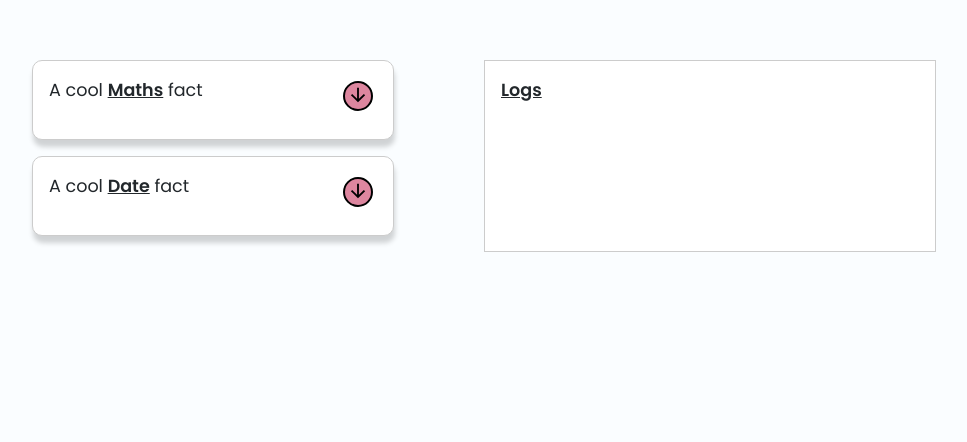
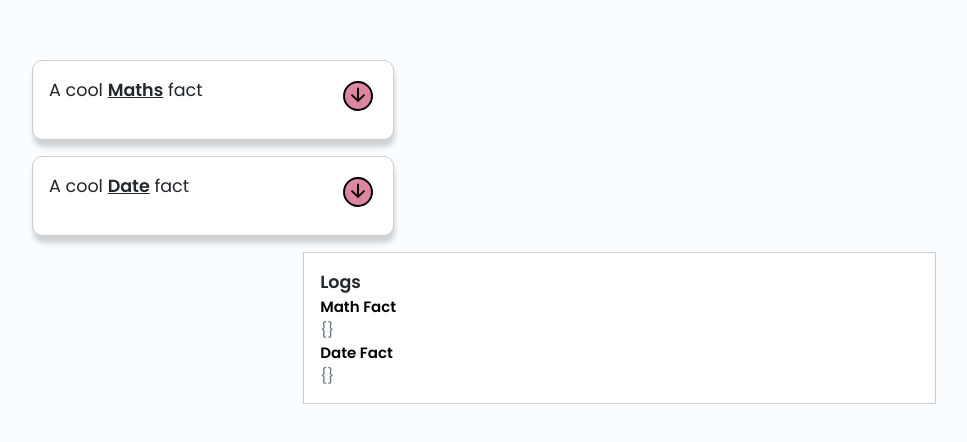
Before and after one commit to vadym-loik/test_digitevent, a Vue app in the folder myFileTest/: page / in a window 1280 px wide. Shown: the top 442 px of the page, without its empty margins (156-1123 px from the left). Built offline with nearby package versions, Linux system fonts and the light colour scheme.

Commit message:
update files
refactor structure of a project, create four components

```diff
--- a/myFileTest/src/components/Cards.vue
+++ /dev/null
@@ -1,168 +0,0 @@
-<template>
-    <div>
-        <div class="container">
-            <div class="left-panel">
-                <div class="card">
-                    <h3>A cool <span>Maths</span> fact</h3>
-                    <Button class="btn" @click="fetchMathFact" />
-                    <p class="card__text">{{ mathFact }}</p>
-
-                </div>
-                <div class="card">
-                    <h3>A cool <span>Date</span> fact</h3>
-                    <Button class="btn" @click="fetchDateFact" />
-                    <p class="card__text">{{ dateFact }}</p>
-
-                </div>
-            </div>
-            <div class="right-panel">
-                <div class="log__card">
-                    <h3><span>Logs</span></h3>
-                    <ul>
-                        <p v-if="mathFact" class="log__title">Math Fact</p>
-                        <li class="mathFact" v-for="fact in mathFactLog" :key="fact">{{ fact }}</li>
-                    </ul>
-                    <ul>
-                        <p v-if="dateFact" class="log__title">Date Fact</p>
-                        <li class="dateFact" v-for="fact in dateFactLog" :key="fact">{{ fact }}</li>
-                    </ul>
-                </div>
-
-            </div>
-        </div>
-    </div>
-</template>
-
-<script setup lang="ts">
-import { ref } from 'vue';
-import axios from 'axios';
-import Button from './Button.vue';
-
-const mathFact = ref('');
-const dateFact = ref('');
-// const timestamp = ref('');
-
-const mathFactLog = ref<string[]>([]);
-const dateFactLog = ref<string[]>([]);
-
-// timestamp.value = new Date().toLocaleString();
-
-const fetchMathFact = async () => {
-    try {
-        const response = await axios.get('http://numbersapi.com/random/math');
-        const fact = response.data;
-        const timestamp = new Date().toLocaleString();
-
-        mathFact.value = fact;
-        mathFactLog.value.push(timestamp, fact);
-
-        console.log(mathFactLog.value);
-
-    } catch (error) {
-        console.error(error);
-    }
-};
-
-const fetchDateFact = async () => {
-    try {
-        const response = await axios.get('http://numbersapi.com/random/date');
-        const fact = response.data;
-        const timestamp = new Date().toLocaleString();
-
-        dateFact.value = fact;
-        dateFactLog.value.push(timestamp, fact);
-    } catch (error) {
-        console.error(error);
-    }
-};
-</script>
-
-<style lang="scss" scoped>
-@import '../assets/scss/variables.scss';
-
-
-h3 {
-    font-weight: 400;
-    margin-bottom: 20px;
-}
-
-span {
-    font-weight: 600;
-    text-decoration: underline;
-}
-
-.app {
-    background: #eaeaea;
-}
-
-.container {
-    display: flex;
-    justify-content: space-between;
-    margin: 30px;
-    padding: 30px;
-}
-
-.left-panel {
-    float: left;
-    width: 40%;
-}
-
-.right-panel {
-    float: right;
-    width: 50%;
-}
-
-.card {
-    border: 1px solid #ccc;
-    border-radius: 10px;
-    padding: 16px;
-    margin-bottom: 16px;
-    background: #fff;
-    position: relative;
-    box-shadow: 1px 7px 5px 0px rgba(0, 0, 0, 0.17);
-
-    &__text {
-        font-weight: 600;
-        color: black;
-    }
-}
-
-.btn {
-    position: absolute;
-    right: 20px;
-    top: 20px;
-}
-
-.log__title {
-    color: black;
-    font-weight: 600;
-}
-
-.timestamp {
-    font-weight: 600;
-    color: black;
-}
-
-.log__card {
-    border: 1px solid #ccc;
-    padding: 16px;
-    margin-bottom: 16px;
-    background: #fff;
-    height: 100%;
-}
-
-
-
-.fact {
-    color: black;
-}
-
-ul {
-    list-style-type: none;
-    padding: 0;
-}
-
-li {
-    margin-bottom: 8px;
-}
-</style>
--- /dev/null
+++ b/myFileTest/src/components/Date.vue
@@ -0,0 +1,71 @@
+<template>
+    <div class="left__panel">
+        <div class="card">
+            <h3>A cool <span>Date</span> fact</h3>
+            <Button class="btn" @click="fetchDateFact" />
+            <p class="card__text">{{ dateFact }}</p>
+        </div>
+    </div>
+</template>
+
+<script setup lang="ts">
+import Button from './Button.vue';
+import { ref } from 'vue';
+import axios from 'axios';
+
+const dateFact = ref('');
+const dateFactLog = ref<string[]>([]);
+
+const fetchDateFact = async () => {
+    try {
+        const response = await axios.get('http://numbersapi.com/random/date');
+        const fact = response.data;
+        const timestamp = new Date().toLocaleString();
+
+        dateFact.value = fact;
+        dateFactLog.value.push(timestamp, fact);
+    } catch (error) {
+        console.error(error);
+    }
+};
+</script>
+
+<style scoped>
+@import '../assets/scss/variables.scss';
+
+h3 {
+    font-weight: 400;
+    margin-bottom: 20px;
+}
+
+span {
+    font-weight: 600;
+    text-decoration: underline;
+}
+
+.left__panel {
+    float: left;
+    width: 40%;
+}
+
+.card {
+    border: 1px solid #ccc;
+    border-radius: 10px;
+    padding: 16px;
+    margin-bottom: 16px;
+    background: #fff;
+    position: relative;
+    box-shadow: 1px 7px 5px 0px rgba(0, 0, 0, 0.17);
+
+    &__text {
+        font-weight: 600;
+        color: black;
+    }
+}
+
+.btn {
+    position: absolute;
+    right: 20px;
+    top: 20px;
+}
+</style>
--- /dev/null
+++ b/myFileTest/src/components/Logs.vue
@@ -0,0 +1,48 @@
+<template>
+    <div class="right__panel">
+        <div class="log__card">
+            <h3><span>Logs</span></h3>
+            <ul>
+                <p v-if="props" class="log__title">Math Fact</p>
+                <li class="mathFact">{{ props }}</li>
+            </ul>
+            <ul>
+                <p v-if="props" class="log__title">Date Fact</p>
+                <li class="dateFact">{{ props }}</li>
+            </ul>
+        </div>
+
+    </div>
+</template>
+
+<script setup lang="ts">
+const props = defineProps({
+    dateFactLog: Object,
+    mathFactLog: Object,
+});
+
+console.log(props);
+
+</script>
+
+<style scoped>
+@import '../assets/scss/variables.scss';
+
+.right__panel {
+    float: right;
+    width: 70%;
+}
+
+.log__title {
+    color: black;
+    font-weight: 600;
+}
+
+.log__card {
+    border: 1px solid #ccc;
+    padding: 16px;
+    margin-bottom: 16px;
+    background: #fff;
+    height: 100%;
+}
+</style>
--- /dev/null
+++ b/myFileTest/src/components/Math.vue
@@ -0,0 +1,81 @@
+<template>
+    <div class="left__panel">
+        <div class="card">
+            <h3>A cool <span>Maths</span> fact</h3>
+            <Button class="btn" @click="fetchMathFact" />
+            <p class="card__text">{{ mathFact }}</p>
+        </div>
+
+    </div>
+</template>
+
+<script setup lang="ts">
+import Button from './Button.vue';
+import { ref } from 'vue';
+import axios from 'axios';
+
+const mathFact = ref('');
+const mathFactLog = ref<string[]>([]);
+
+const fetchMathFact = async () => {
+    try {
+        const response = await axios.get('http://numbersapi.com/random/math');
+        const fact = response.data;
+        const timestamp = new Date().toLocaleString();
+
+        mathFact.value = fact;
+        mathFactLog.value.push(timestamp, fact);
+
+        console.log(mathFactLog.value);
+
+    } catch (error) {
+        console.error(error);
+    }
+};
+// const props = defineProps<{
+//     mathFactLog: Object
+// }>()
+
+// console.log(props);
+
+</script>
+
+<style scoped>
+@import '../assets/scss/variables.scss';
+
+h3 {
+    font-weight: 400;
+    margin-bottom: 20px;
+}
+
+span {
+    font-weight: 600;
+    text-decoration: underline;
+}
+
+.left__panel {
+    float: left;
+    width: 40%;
+}
+
+.card {
+    border: 1px solid #ccc;
+    border-radius: 10px;
+    padding: 16px;
+    margin-bottom: 16px;
+    background: #fff;
+    position: relative;
+    box-shadow: 1px 7px 5px 0px rgba(0, 0, 0, 0.17);
+
+    &__text {
+        font-weight: 600;
+        color: black;
+    }
+}
+
+.btn {
+    position: absolute;
+    right: 20px;
+    top: 20px;
+}
+</style>
--- /dev/null
+++ b/myFileTest/src/pages/Cards.vue
@@ -0,0 +1,32 @@
+<template>
+    <div class="container">
+        <div class="left__panel">
+            <Math />
+            <Date />
+        </div>
+        <div class="right__panel">
+            <Logs />
+        </div>
+    </div>
+</template>
+
+<script lang="ts" setup>
+import Math from '../components/Math.vue';
+import Logs from '../components/Logs.vue';
+import Date from '../components/Date.vue';
+</script>
+
+<style lang="scss" scoped>
+@import '../assets/scss/variables.scss';
+
+.container {
+    display: grid;
+    margin: 30px;
+    padding: 30px;
+}
+
+.left__panel {
+    display: flex;
+    flex-direction: column;
+}
+</style>
```
Also changed, not shown: myFileTest/src/App.vue (+4 -3 lines).
